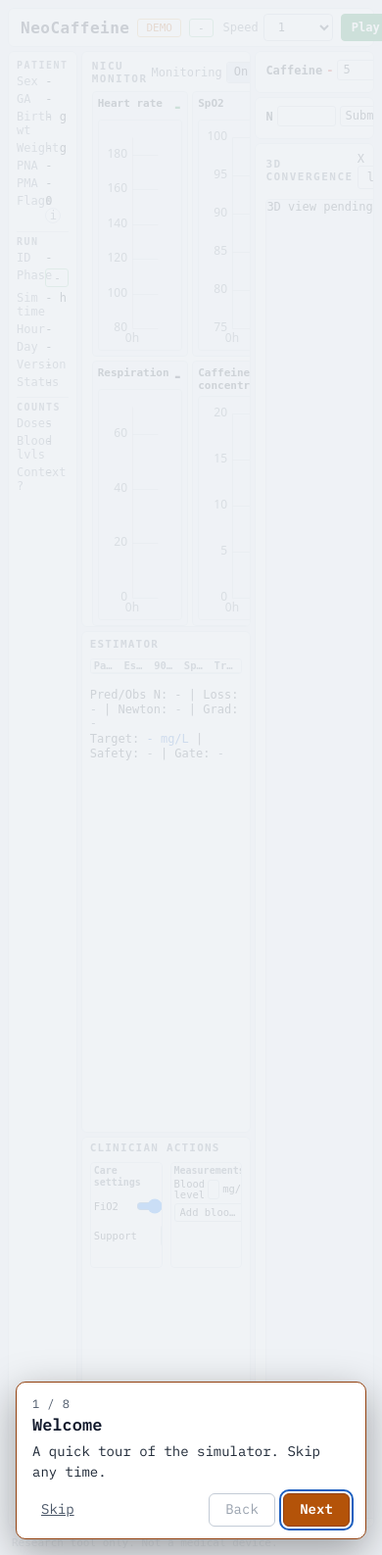
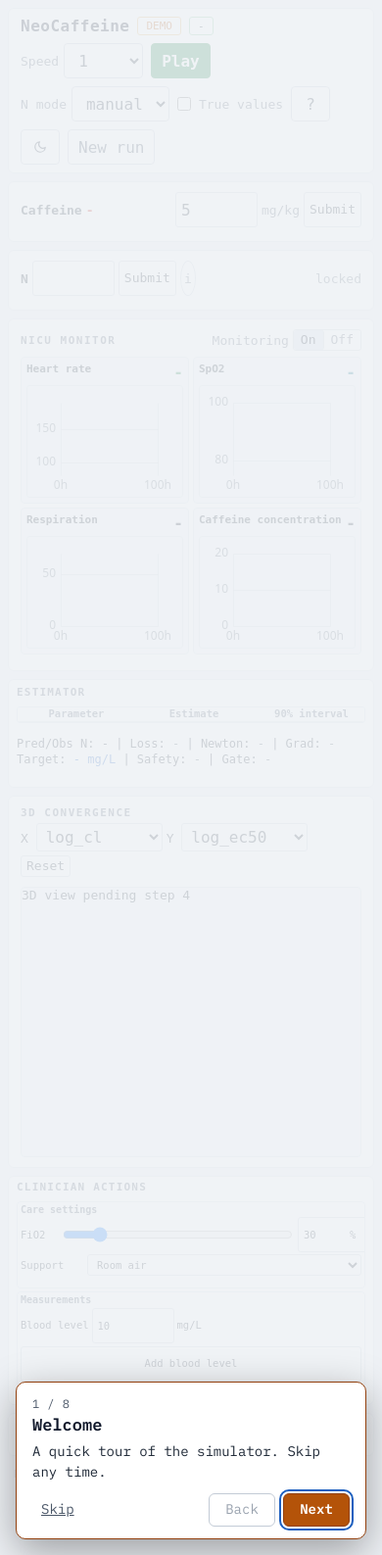
Before and after one commit to AlaaBouhaouel/NeoCaffeine-preterms-caffeine-dose, a Django app: template webapp/simulator/templates/dashboard.html in a window 390 px wide. Shown: the whole page at 98% size. Run offline with Django 5.2, Linux system fonts and the light colour scheme; the template is opened without the code that fills it, so the values that code supplies are empty; parts of the project's set-up code (start-up, migrations or seed data) failed here and were passed over; some libraries are stand-ins or nearby versions.

Commit message:
responsiveness

```diff
--- /dev/null
+++ b/webapp/simulator/static/simulator/css/mobile.css
@@ -0,0 +1,302 @@
+/* Purpose: Phone layout (proposal 08) for the landing page and the dashboard. Every rule sits inside one max-width 760px block, so wider screens ignore this file; loaded last on both pages. */
+
+@media (max-width: 760px) {
+  html,
+  body {
+    height: auto;
+    min-height: 100%;
+    overflow-x: hidden;
+    overflow-y: auto;
+  }
+
+  .landing-stage,
+  .dashboard-stage {
+    position: static;
+    overflow: visible;
+    min-height: 100vh;
+  }
+
+  .landing-canvas {
+    position: static;
+    width: auto;
+    height: auto;
+    display: flex;
+    flex-direction: column;
+    gap: 12px;
+    padding: 12px 16px 20px;
+  }
+
+  .landing-canvas,
+  .landing-canvas p,
+  .landing-canvas span,
+  .landing-canvas label,
+  .landing-canvas button,
+  .landing-canvas summary,
+  .landing-canvas .suffix,
+  .landing-canvas .field-error,
+  .landing-canvas .error,
+  .landing-canvas .notice,
+  .landing-canvas .monitoring-note,
+  .landing-canvas .step-card p,
+  .landing-canvas .step-card h3,
+  .landing-canvas .how-panel h2,
+  .landing-canvas .initial-care h3,
+  .landing-canvas .form-card h2 {
+    font-size: 14px !important;
+  }
+
+  .landing-canvas input,
+  .landing-canvas select {
+    font-size: 16px !important;
+    height: 40px;
+  }
+
+  .landing-canvas button {
+    min-height: 40px;
+  }
+
+  .landing-canvas .resume-link {
+    min-height: 0;
+  }
+
+  .landing-canvas .form-card-head .theme-toggle,
+  .landing-canvas .form-card-head .guide-open-button {
+    height: 36px;
+    min-width: 40px;
+  }
+
+  .project-header h1 {
+    font-size: 32px !important;
+  }
+
+  .project-column {
+    display: flex;
+    flex-direction: column;
+    gap: 12px;
+  }
+
+  .motif-panel {
+    height: 200px;
+    flex: 0 0 auto;
+  }
+
+  .steps-row {
+    grid-template-columns: 1fr;
+  }
+
+  .form-column {
+    padding: 10px;
+  }
+
+  .form-card {
+    height: auto;
+    gap: 8px;
+  }
+
+  .field-row {
+    gap: 10px 20px;
+  }
+
+  .ga-row input {
+    width: 72px;
+  }
+
+  .landing-canvas input[type='range'] {
+    flex: 1 1 auto;
+    width: auto;
+    min-width: 0;
+    height: auto;
+  }
+
+  .inline-fields {
+    max-width: 100%;
+  }
+
+  .fio2-row {
+    display: flex;
+    width: 100%;
+  }
+
+  #birth-time {
+    max-width: calc(100vw - 140px);
+  }
+
+  #breathing-support {
+    width: 100%;
+  }
+
+  .resume-controls input {
+    min-width: 0;
+  }
+
+  .dashboard-canvas {
+    height: auto;
+    font-size: 13px;
+    gap: 8px;
+    padding: 8px 8px 12px;
+  }
+
+  .top-bar {
+    height: auto !important;
+    flex-wrap: wrap;
+    row-gap: 8px !important;
+    padding: 8px 12px !important;
+  }
+
+  .top-controls {
+    margin-left: 0;
+    width: 100%;
+    flex-wrap: wrap;
+    gap: 8px !important;
+  }
+
+  .top-controls select,
+  .top-controls button,
+  .new-run-link {
+    height: 36px;
+    font-size: 16px;
+  }
+
+  .top-controls .theme-toggle,
+  .top-controls .guide-open-button {
+    min-width: 40px;
+  }
+
+  .main-grid {
+    display: flex;
+    flex-direction: column;
+    gap: 8px;
+    overflow: visible;
+  }
+
+  .center-column,
+  .right-column {
+    display: contents;
+  }
+
+  #dose-card-panel { order: 1; }
+  #n-card-panel { order: 2; }
+  .monitor-panel { order: 3; }
+  .estimator-panel { order: 4; }
+  .convergence-panel { order: 5; }
+  .intervention-strip { order: 6; }
+  .sidebar-toggle { order: 7; }
+  .sidebar { order: 8; }
+
+  .monitor-panel,
+  .estimator-panel,
+  .intervention-strip,
+  .n-card-panel,
+  .convergence-panel {
+    height: auto;
+    padding: 10px 12px;
+  }
+
+  .dose-inline,
+  .n-inline {
+    flex-wrap: wrap;
+    row-gap: 8px;
+  }
+
+  .dashboard-canvas main input,
+  .dashboard-canvas input[type='number'],
+  .dashboard-canvas select {
+    font-size: 16px;
+  }
+
+  #dose-amount,
+  #context-fio2-percent,
+  #blood-concentration,
+  #observed-n-input {
+    width: 84px !important;
+    height: 36px;
+  }
+
+  .dose-inline button,
+  .n-inline button,
+  .blood-form-grid button {
+    min-height: 36px;
+  }
+
+  .monitor-grid {
+    height: auto;
+    grid-template-rows: 150px 150px;
+  }
+
+  .estimator-table-wrap {
+    max-height: none;
+    overflow-x: auto;
+  }
+
+  .estimator-table {
+    min-width: 600px;
+  }
+
+  .estimator-panel .meta-line {
+    white-space: normal;
+  }
+
+  .convergence-panel {
+    height: 380px;
+  }
+
+  .conv-controls {
+    flex-wrap: wrap;
+  }
+
+  .panel-head {
+    flex-wrap: wrap;
+  }
+
+  .actions-grid {
+    grid-template-columns: 1fr !important;
+    row-gap: 8px;
+  }
+
+  .actions-grid > .action-group {
+    height: auto !important;
+    min-height: 0 !important;
+    max-height: none !important;
+  }
+
+  .sidebar-toggle {
+    display: flex;
+    align-items: center;
+    justify-content: space-between;
+    width: 100%;
+    min-height: 44px;
+    padding: 0 14px;
+    font: inherit;
+    font-size: 14px;
+    color: var(--color-text-bright);
+    background: var(--color-panel);
+    border: 1px solid var(--color-border-subtle);
+    border-radius: 6px;
+    cursor: pointer;
+  }
+
+  .sidebar-toggle::after {
+    content: '+';
+    font-size: 18px;
+    color: var(--color-text-heading);
+  }
+
+  .sidebar-toggle[aria-expanded='true']::after {
+    content: '\2212';
+  }
+
+  .sidebar {
+    display: none;
+  }
+
+  .main-grid.sidebar-open .sidebar {
+    display: flex;
+  }
+
+  .footer-notice {
+    position: static;
+    height: auto;
+    white-space: normal;
+    padding: 4px 6px;
+  }
+}
--- a/webapp/simulator/static/simulator/js/dashboard-ui.js
+++ b/webapp/simulator/static/simulator/js/dashboard-ui.js
@@ -631,6 +631,13 @@
 
   window.simulatorClockController.setSpeed(Number(speedSelect.value))
   window.simulatorStateStore.nMode = nModeSelect.value
+  const sidebarToggle = document.getElementById('sidebar-toggle')
+  const mainGrid = document.getElementById('dashboard-main-grid')
+  sidebarToggle?.addEventListener('click', () => {
+    const open = mainGrid.classList.toggle('sidebar-open')
+    sidebarToggle.setAttribute('aria-expanded', open ? 'true' : 'false')
+  })
+
   setClockVisualState(false)
   refreshInitialState()
 })()
--- a/webapp/simulator/templates/dashboard.html
+++ b/webapp/simulator/templates/dashboard.html
@@ -5,6 +5,7 @@
 <link rel="stylesheet" href="{% static 'simulator/vendor/uplot/uPlot.min.css' %}">
 <link rel="stylesheet" href="{% static 'simulator/css/dashboard.css' %}">
 <link rel="stylesheet" href="{% static 'simulator/css/user-guide.css' %}">
+<link rel="stylesheet" href="{% static 'simulator/css/mobile.css' %}">
 {% endblock %}
 
 {% block content %}
@@ -43,7 +44,8 @@
     </header>
 
     <section id="dashboard-main-grid" class="main-grid">
-      <aside class="sidebar panel-surface">
+      <button id="sidebar-toggle" class="sidebar-toggle" type="button" aria-expanded="false" aria-controls="dashboard-sidebar" hidden>Patient and run details</button>
+      <aside id="dashboard-sidebar" class="sidebar panel-surface">
         <section class="meta-section">
           <h2>PATIENT</h2>
           <div class="kv-grid">
--- a/webapp/simulator/templates/landing.html
+++ b/webapp/simulator/templates/landing.html
@@ -4,6 +4,7 @@
 {% block extra_head %}
 <link rel="stylesheet" href="{% static 'simulator/css/landing.css' %}">
 <link rel="stylesheet" href="{% static 'simulator/css/user-guide.css' %}">
+<link rel="stylesheet" href="{% static 'simulator/css/mobile.css' %}">
 {% endblock %}
 
 {% block content %}
```
Also changed, not shown: webapp/tests/test_phone_layout.py (added, +23 -0 lines), webapp/db.sqlite3, webapp/simulator/static/simulator/css/README.md, webapp/simulator/static/simulator/js/README.md.
